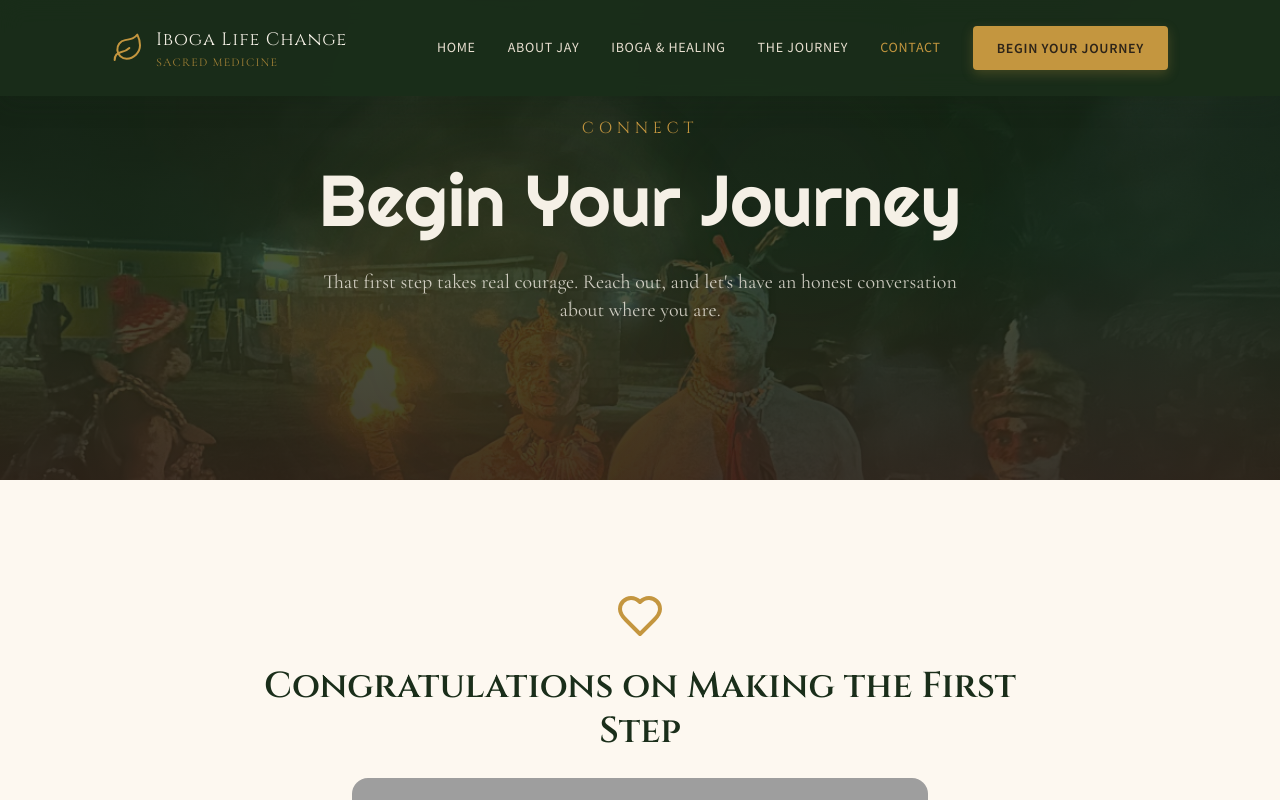
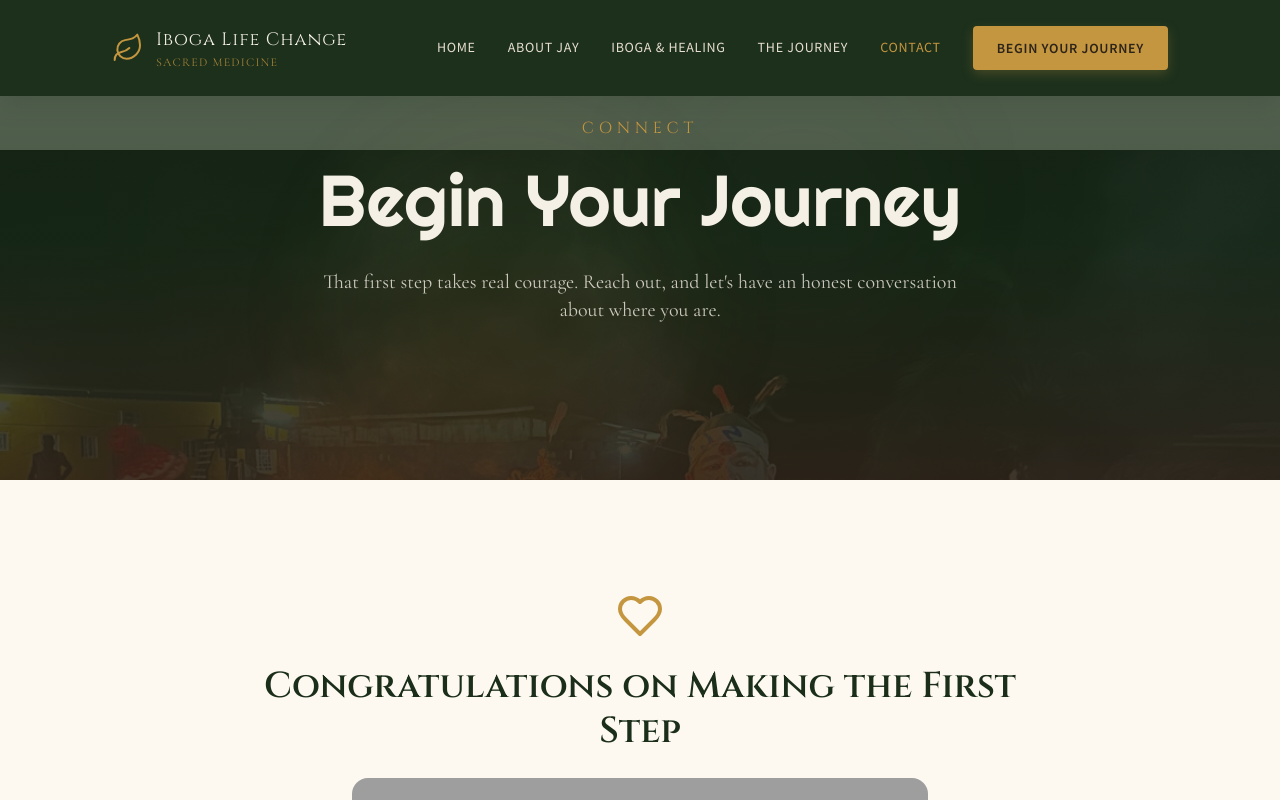
Before and after one commit to Light-Brands/iboga-life, a React (Vite) app: page /contact in a window 1280 px wide. Shown: the top 800 px of the page. Built offline with nearby package versions, Linux system fonts and the light colour scheme; grey boxes are pictures that could not be loaded.

Commit message:
Position contact hero 150px from top on desktop
Updated Hero component to support custom pixel values for desktop positioning

```diff
--- a/src/components/ui/Hero.tsx
+++ b/src/components/ui/Hero.tsx
@@ -20,7 +20,7 @@ interface HeroProps {
   overlay?: 'dark' | 'light' | 'gradient';
   size?: 'full' | 'large' | 'medium';
   mobileImagePosition?: 'top' | 'center' | 'bottom';
-  desktopImagePosition?: 'top' | 'center' | 'bottom';
+  desktopImagePosition?: 'top' | 'center' | 'bottom' | string;
 }
 
 export const Hero: React.FC<HeroProps> = ({
@@ -54,22 +54,38 @@ export const Hero: React.FC<HeroProps> = ({
     >
       {/* Background */}
       {backgroundImage ? (
+        <>
+          {/* Mobile background */}
           <div
-          className={`absolute inset-0 bg-cover bg-no-repeat ${
+            className={`absolute inset-0 bg-cover bg-no-repeat md:hidden ${
               mobileImagePosition === 'top'
                 ? 'bg-top'
                 : mobileImagePosition === 'bottom'
                   ? 'bg-bottom'
                   : 'bg-center'
-          } ${
-            desktopImagePosition === 'top'
-              ? 'md:bg-top'
-              : desktopImagePosition === 'bottom'
-                ? 'md:bg-bottom'
-                : 'md:bg-center'
             }`}
             style={{ backgroundImage: `url(${backgroundImage})` }}
           />
+          {/* Desktop background */}
+          <div
+            className={`absolute inset-0 bg-cover bg-no-repeat hidden md:block ${
+              desktopImagePosition === 'top'
+                ? 'bg-top'
+                : desktopImagePosition === 'bottom'
+                  ? 'bg-bottom'
+                  : desktopImagePosition === 'center'
+                    ? 'bg-center'
+                    : ''
+            }`}
+            style={{
+              backgroundImage: `url(${backgroundImage})`,
+              ...(desktopImagePosition &&
+                !['top', 'center', 'bottom'].includes(desktopImagePosition) && {
+                  backgroundPosition: `center ${desktopImagePosition}`,
+                }),
+            }}
+          />
+        </>
       ) : (
         <div className="absolute inset-0 bg-sacred-fire" />
       )}
--- a/src/pages/Contact.tsx
+++ b/src/pages/Contact.tsx
@@ -106,7 +106,7 @@ export const Contact: React.FC = () => {
         size="medium"
         backgroundImage="/images/Contact-hero-cropped.jpeg"
         mobileImagePosition="bottom"
-        desktopImagePosition="top"
+        desktopImagePosition="150px"
       />
 
       {/* Personal Message */}
```
Lines whose indentation alone changed are shown as unchanged.
